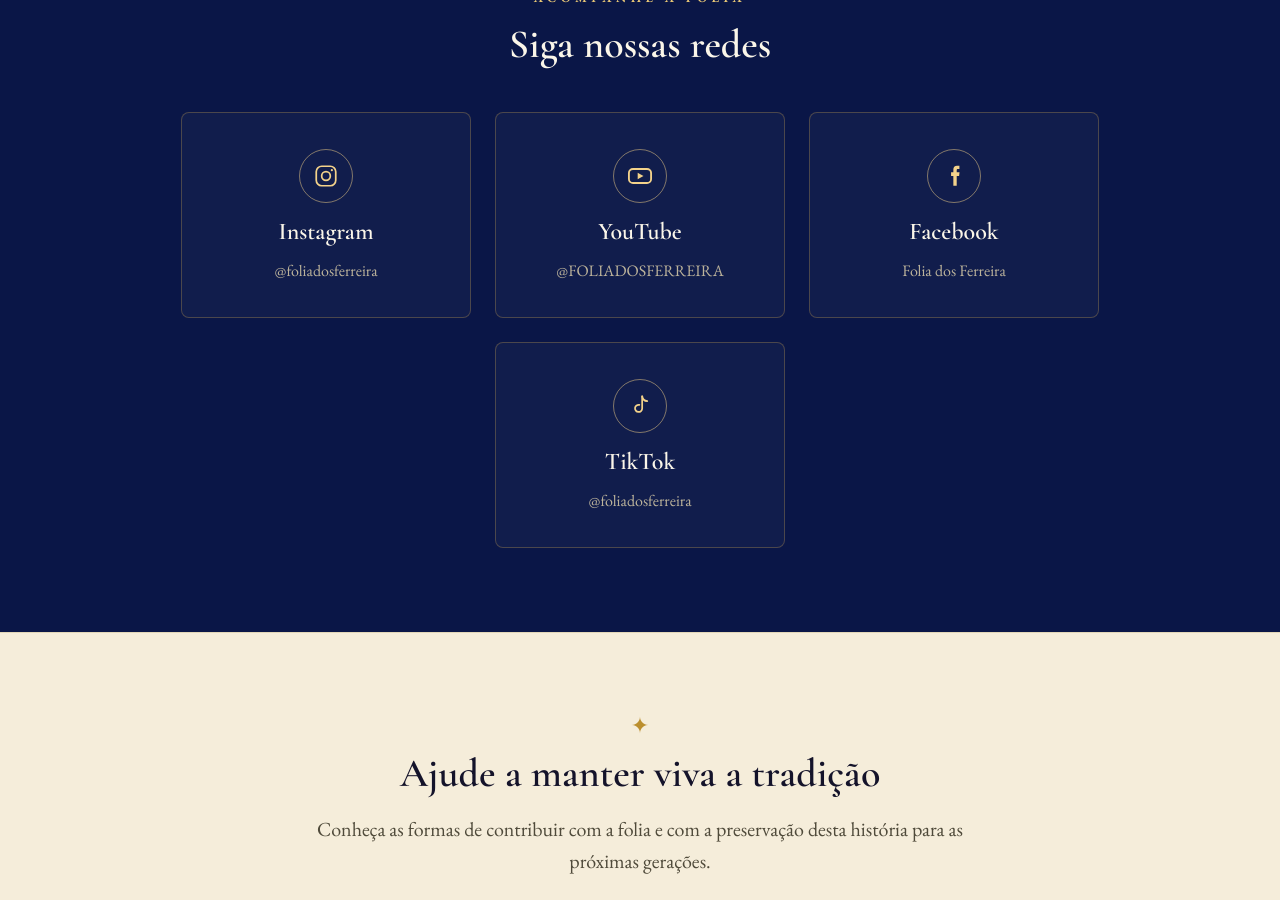
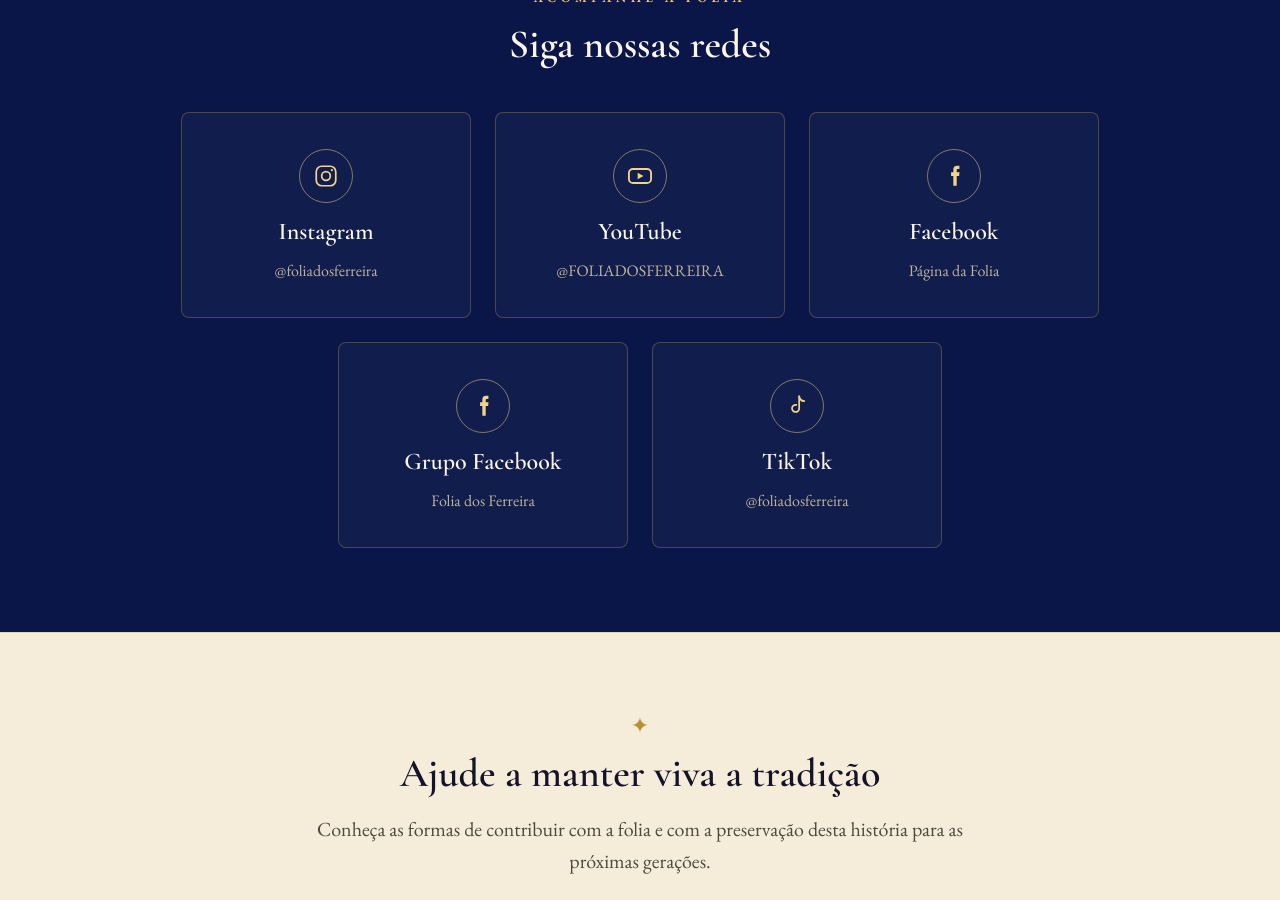
Before and after one commit to anthonylgf/folia-dos-ferreira, a Jekyll site: the page built from index.html, in a window 1280 px wide and 900 px high, scrolled down 2557 px. Built offline with Jekyll 4.4.1, drawn with Linux system fonts in a browser that asks for light colours; the list of posts is cut into pages by our own code.

Commit message:
feat: adicionar link do grupo do Facebook na seção de redes sociais
Co-Authored-By: Claude Sonnet 4.6 <noreply@anthropic.com>

```diff
--- a/index.html
+++ b/index.html
@@ -164,6 +164,13 @@ permalink: /
           <svg aria-hidden="true" focusable="false" width="26" height="26" viewBox="0 0 24 24" fill="none" stroke="currentColor" stroke-width="1.6"><path d="M14.5 8.5V6.7c0-.8.3-1.2 1.2-1.2H17V2.6h-2.2c-2.3 0-3.4 1.4-3.4 3.5v2.4H9.3V12h2.1v9h3.1v-9h2.2l.4-3.5z" fill="currentColor" stroke="none"/></svg>
         </span>
         <span class="fl-social-name">Facebook</span>
+        <span class="fl-social-handle">Página da Folia</span>
+      </a>
+      <a class="fl-social" href="https://www.facebook.com/share/g/1E8U4TKcZB/" target="_blank" rel="noopener noreferrer">
+        <span class="fl-social-icon">
+          <svg aria-hidden="true" focusable="false" width="26" height="26" viewBox="0 0 24 24" fill="none" stroke="currentColor" stroke-width="1.6"><path d="M14.5 8.5V6.7c0-.8.3-1.2 1.2-1.2H17V2.6h-2.2c-2.3 0-3.4 1.4-3.4 3.5v2.4H9.3V12h2.1v9h3.1v-9h2.2l.4-3.5z" fill="currentColor" stroke="none"/></svg>
+        </span>
+        <span class="fl-social-name">Grupo Facebook</span>
         <span class="fl-social-handle">Folia dos Ferreira</span>
       </a>
       <a class="fl-social" href="https://www.tiktok.com/@foliadosferreira" target="_blank" rel="noopener noreferrer">
```
